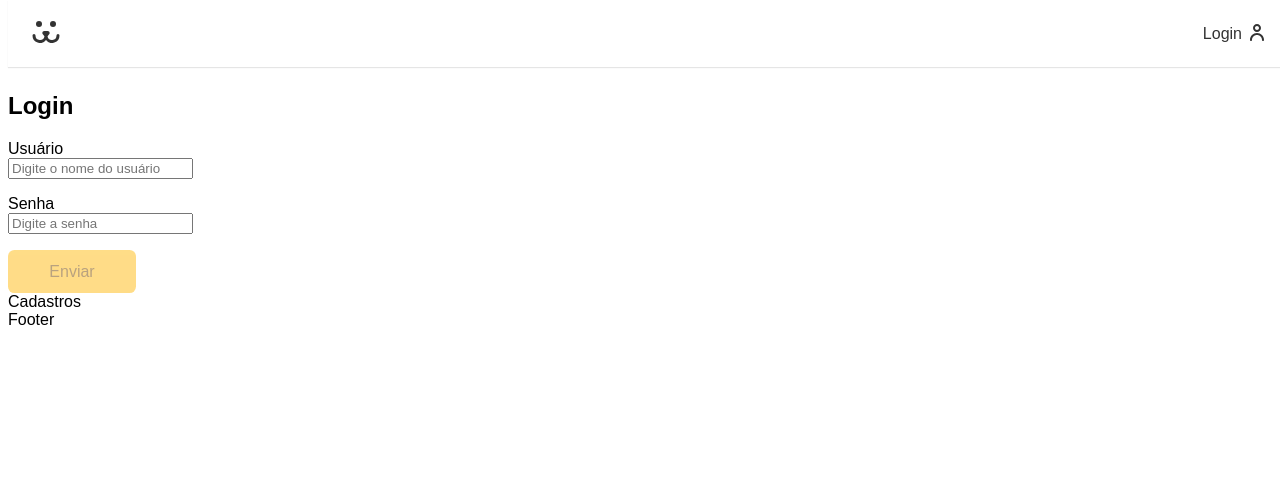
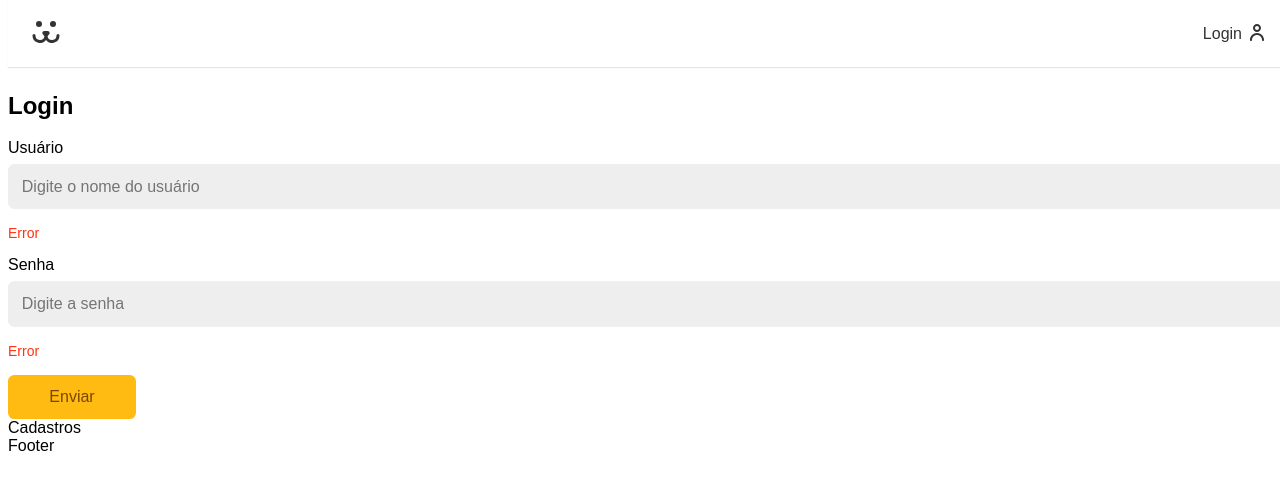
Before and after one commit to MadrugadaGunza/dog-project, a React (Create React App) app: page /login in a window 1280 px wide. Shown: the top 490 px of the page. Built offline with nearby package versions, Linux system fonts and the light colour scheme.

Commit message:
feat: estilizando os inputs, buttons e mensagens de erro

```diff
--- a/src/Components/Form/Button.js
+++ b/src/Components/Form/Button.js
@@ -2,7 +2,9 @@ import styles from './Button.module.css';
 
 const Button = ({ children, ...props }) => {
     return (
-        <button {...props} className={styles.button}>{children}</button>
+        <button {...props} className={styles.button}>
+            {children}
+        </button>
     )
 }
 
--- a/src/Components/Form/Input.js
+++ b/src/Components/Form/Input.js
@@ -2,9 +2,10 @@ import styles from './Input.module.css';
 
 const Input = ({ label, type, placeholder, name }) => {
     return (
-        <div>
-            <label htmlFor={name}>{label}</label>
+        <div className={styles.wrapper}>
+            <label htmlFor={name} className={styles.label}>{label}</label>
             <input type={type} id={name} name={name} placeholder={placeholder} className={styles.input} />
+            <p className={styles.error}>Error</p>
         </div>
     )
 }
--- a/src/Components/Form/Input.module.css
+++ b/src/Components/Form/Input.module.css
@@ -0,0 +1,35 @@
+.wrapper{
+    margin-bottom: 1rem;
+}
+
+.input{
+    border: 1px solid #eee;
+    display: block;
+    width: 100%;
+    font-size: 1rem;
+    padding: .8rem;
+    border-radius: .4rem;
+    background: #eee;
+    transition: .2s;
+}
+
+.input:hover,
+.input:focus{
+    outline: none;
+    border-color: #fb1;
+    background: white;
+    box-shadow: 0 0 0 3px #fea;
+}
+
+.label{
+    display: block;
+    font-size: 1rem;
+    line-height: 1;
+    padding-bottom: .5rem;
+}
+
+.error{
+    color: #f31;
+    font-size: .875rem;
+    margin-top: .25rem;
+}
--- a/src/Pages/Login/LoginForm.js
+++ b/src/Pages/Login/LoginForm.js
@@ -29,7 +29,7 @@ const LoginForm = () => {
             <form onSubmit={handleSubmit}>
                 <Input label="Usuário" type="text" name="username" placeholder="Digite o nome do usuário" />
                 <Input label="Senha" type="password" name="password" placeholder="Digite a senha" />
-                <Button disabled>Enviar</Button>
+                <Button>Enviar</Button>
             </form>
             <Link to='/login/criar'>Cadastros</Link>
         </section>
```
